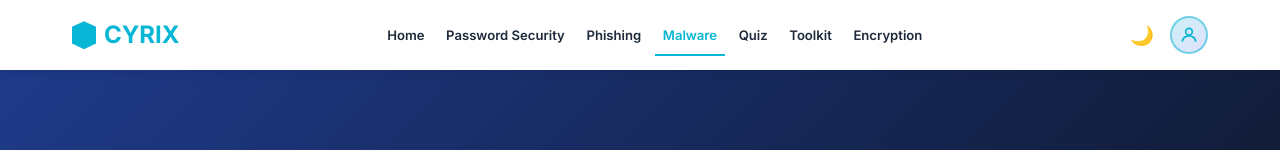
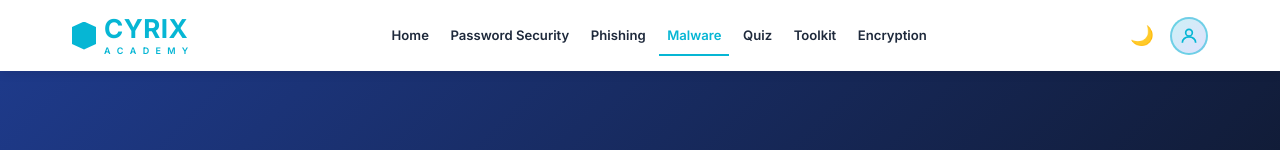
Before and after one commit to rehmakhaliq777-sudo/cyrix, a website built with Vite: page malware.html in a window 1280 px wide. Shown: the top 150 px of the page. Built offline with nearby package versions, Linux system fonts and the light colour scheme.

Commit message:
Update branding to CYRIX Academy

```diff
--- a/malware.html
+++ b/malware.html
@@ -3,7 +3,7 @@
 <head>
   <meta charset="UTF-8">
   <meta name="viewport" content="width=device-width, initial-scale=1.0">
-  <title>CYRIX | Malware Protection</title>
+  <title>CYRIX Academy | Malware Protection</title>
   <meta name="description" content="Understand viruses, worms, ransomware, and how to stop them.">
   <link rel="icon" type="image/svg+xml" href="/favicon.svg">
   <link rel="stylesheet" href="/css/style.css">
@@ -17,9 +17,20 @@
   <nav>
     <div class="nav-container">
       <a href="/" class="logo">
-        <div class="logo-icon"></div>
-        CYRIX
-      </a>
+    <div class="logo-icon"></div>
+    <div class="brand-text">
+        <span class="brand-cyrix">CYRIX</span>
+        <span class="brand-academy">
+            <span>A</span>
+            <span>C</span>
+            <span>A</span>
+            <span>D</span>
+            <span>E</span>
+            <span>M</span>
+            <span>Y</span>
+        </span>
+    </div>
+</a>
       <div class="nav-links" id="nav-links">
         <a href="/">Home</a>
         <a href="/password.html">Password Security</a>
```
Also changed, not shown: encryption.html (+15 -4 lines).
